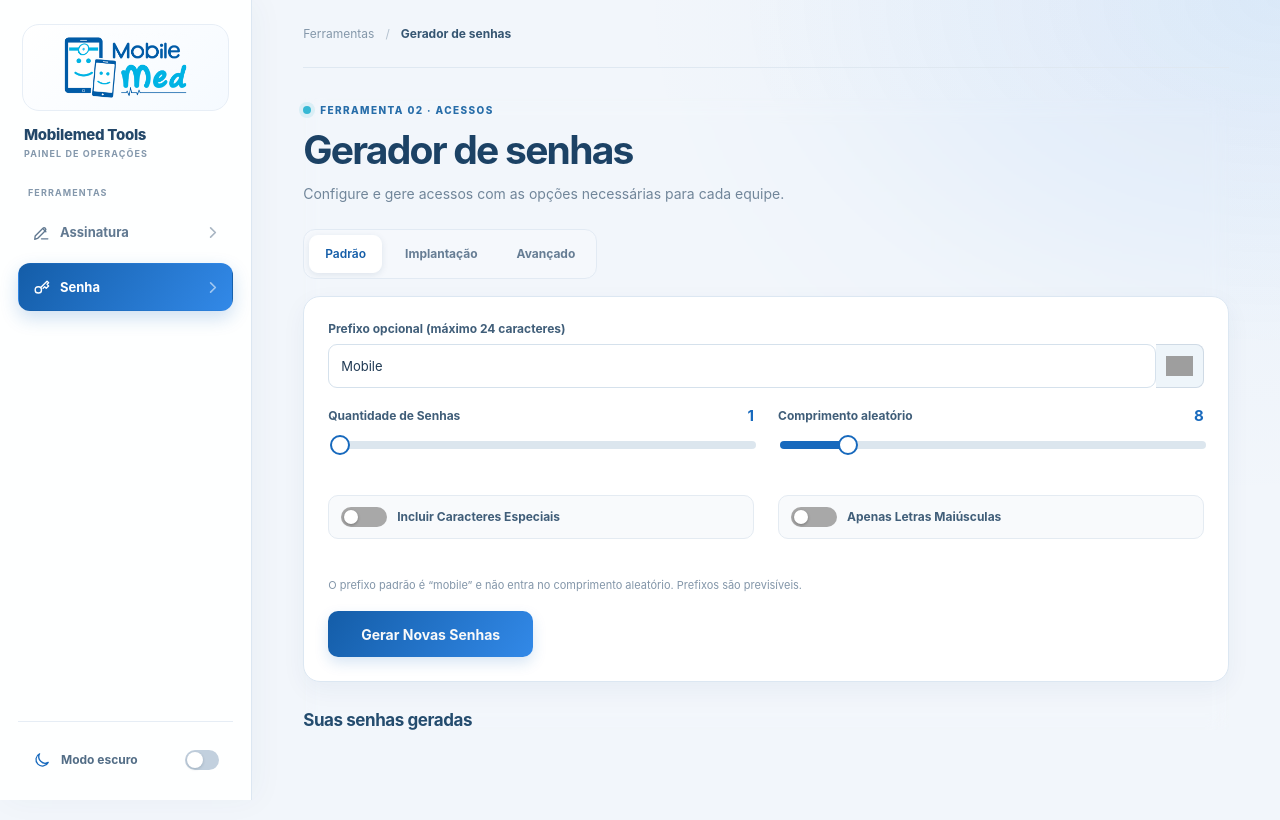
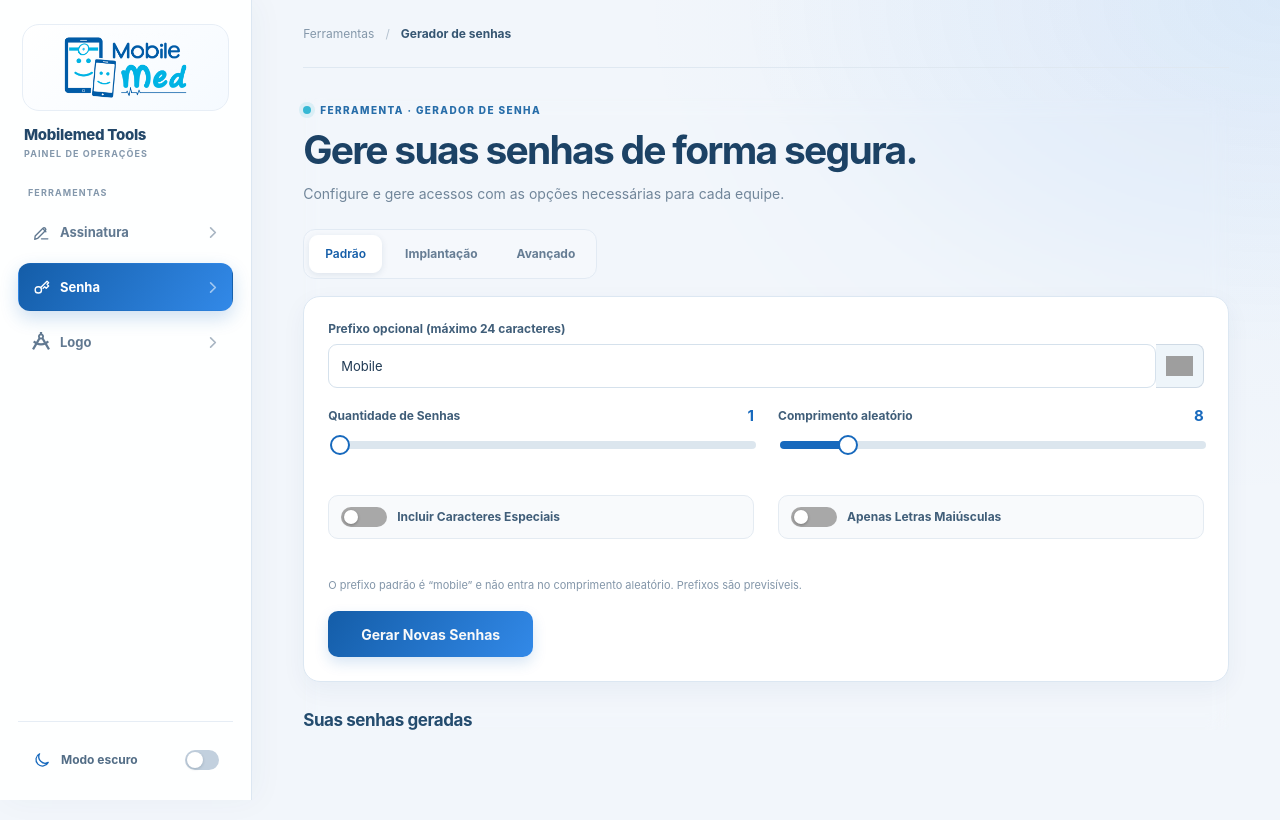
Before and after one commit to Luc4sFreire/mobilemedtools, a React (Vite) app: page / in a window 1280 px wide. Both pictures are taken after a click on the button "Senha". Built offline with nearby package versions, Linux system fonts and the light colour scheme; grey boxes are pictures that could not be loaded.

Commit message:
v1.3 - Correção dos Bugs no Módulo de Logo

```diff
--- a/components/Header.jsx
+++ b/components/Header.jsx
@@ -21,6 +21,13 @@ const navigation = [
                 <circle cx="8" cy="15" r="4" />
                 <path d="m11 12 8-8 2 2-2 2 2 2-3 3-2-2-2 2" />
             </svg>
+        ),
+    },
+    {
+        id: "logo",
+        label: "Logo",
+        icon: (
+            <i className="fi fi-bs-drafting-compass" aria-hidden="true" />
         ),
     },
 ];
--- a/components/LogoWorkspace.jsx
+++ b/components/LogoWorkspace.jsx
@@ -375,8 +375,8 @@ function LogoWorkspace() {
         <main className="workspace-main logo-workspace">
             {/* Os formulários alternam entre criação a partir de texto e tratamento de imagens. */}
             <section className="page-intro">
-                <span className="workspace-kicker">FERRAMENTA 03 · IDENTIDADE VISUAL</span>
-                <h1>Gerador de logos</h1>
+                <span className="workspace-kicker">FERRAMENTA · GERADOR DE LOGOS</span>
+                <h1>Personalize a identidade da unidade</h1>
                 <p>Crie identidades visuais em lote ou padronize imagens existentes em PNG quadrado.</p>
             </section>
 
--- a/components/PasswordWorkspace.jsx
+++ b/components/PasswordWorkspace.jsx
@@ -24,8 +24,8 @@ function PasswordWorspace(){
         <>
             <main className="workspace-main password-workspace">
                 <section className="page-intro">
-                    <span className="workspace-kicker">FERRAMENTA 02 · ACESSOS</span>
-                    <h1>Gerador de senhas</h1>
+                    <span className="workspace-kicker">FERRAMENTA · GERADOR DE SENHA</span>
+                    <h1>Gere suas senhas de forma segura.</h1>
                     <p>Configure e gere acessos com as opções necessárias para cada equipe.</p>
                 </section>
                 {/* Botões de modo informam visualmente e via aria-pressed a seleção atual. */}
--- a/package.json
+++ b/package.json
@@ -1,7 +1,7 @@
 {
   "name": "mobilemedtools",
   "private": true,
-  "version": "Dev 1.1",
+  "version": "1.3",
   "type": "module",
   "scripts": {
     "dev": "vite",
@@ -11,6 +11,7 @@
     "preview": "vite preview"
   },
   "dependencies": {
+    "@flaticon/flaticon-uicons": "^3.3.1",
     "react": "^19.2.8",
     "react-dom": "^19.2.8",
     "xlsx": "https://cdn.sheetjs.com/xlsx-0.20.3/xlsx-0.20.3.tgz"
--- a/src/App.jsx
+++ b/src/App.jsx
@@ -1,6 +1,7 @@
 // Raiz da interface: mantém a ferramenta selecionada, o tema e os provedores globais.
 import { useEffect, useState } from "react";
 import Header from "../components/Header";
+import LogoWorkspace from "../components/LogoWorkspace";
 import PasswordWorspace from "../components/PasswordWorkspace";
 import SignatureWorkspace from "../components/SignatureWorkspace";
 import { NotificationProvider } from "../components/ui/NotificationProvider";
@@ -29,7 +30,11 @@ function App() {
   }, [theme]);
 
   // Mantém o título do breadcrumb alinhado à ferramenta atualmente exibida.
-  const activeToolLabel = activeComponent === "signature" ? "Gerador de assinatura" : "Gerador de senhas";
+  const activeToolLabel = activeComponent === "signature"
+    ? "Gerador de assinatura"
+    : activeComponent === "password"
+      ? "Gerador de senhas"
+      : "Gerador de logos";
 
   return (
     <div className="app-shell" data-theme={theme}>
@@ -54,9 +59,9 @@ function App() {
             </div> */}
           </div>
           <div className="app-content">
-            {/* Renderiza o fluxo completo de criação e exportação da assinatura. */}
-            {/* Neste ponto apenas assinatura e senhas estão conectadas à navegação. */}
-            {activeComponent === "signature" ? <SignatureWorkspace /> : <PasswordWorspace />}
+            {activeComponent === "signature" ? <SignatureWorkspace /> : null}
+            {activeComponent === "password" ? <PasswordWorspace /> : null}
+            {activeComponent === "logo" ? <LogoWorkspace /> : null}
           </div>
         </div>
       </NotificationProvider>
--- a/src/main.jsx
+++ b/src/main.jsx
@@ -8,6 +8,8 @@ import App from './App.jsx'
 import './style/refresh.css'
 // Aplica ajustes visuais e variantes complementares sobre a fundação.
 import './style/modern.css'
+// Carrega a família Flaticon usada pelo ícone do módulo de logos.
+import '@flaticon/flaticon-uicons/css/bold/straight.css'
 
 // Encontra o elemento de montagem declarado em index.html.
 // A raiz React atualiza esse elemento com App e todos os seus componentes descendentes.
--- a/src/style/modern.css
+++ b/src/style/modern.css
@@ -116,6 +116,11 @@ button {
     color: #fff;
     background: linear-gradient(125deg, #145da8, #3289e8);
     box-shadow: 0 7px 18px rgb(23 105 189 / 21%);
+}
+
+.app-nav__icon > i {
+    font-size: 18px;
+    line-height: 1;
 }
 
 .app-sidebar__footer {
```
Also changed, not shown: 1 other file (tests, documents, lock files or other folders).
